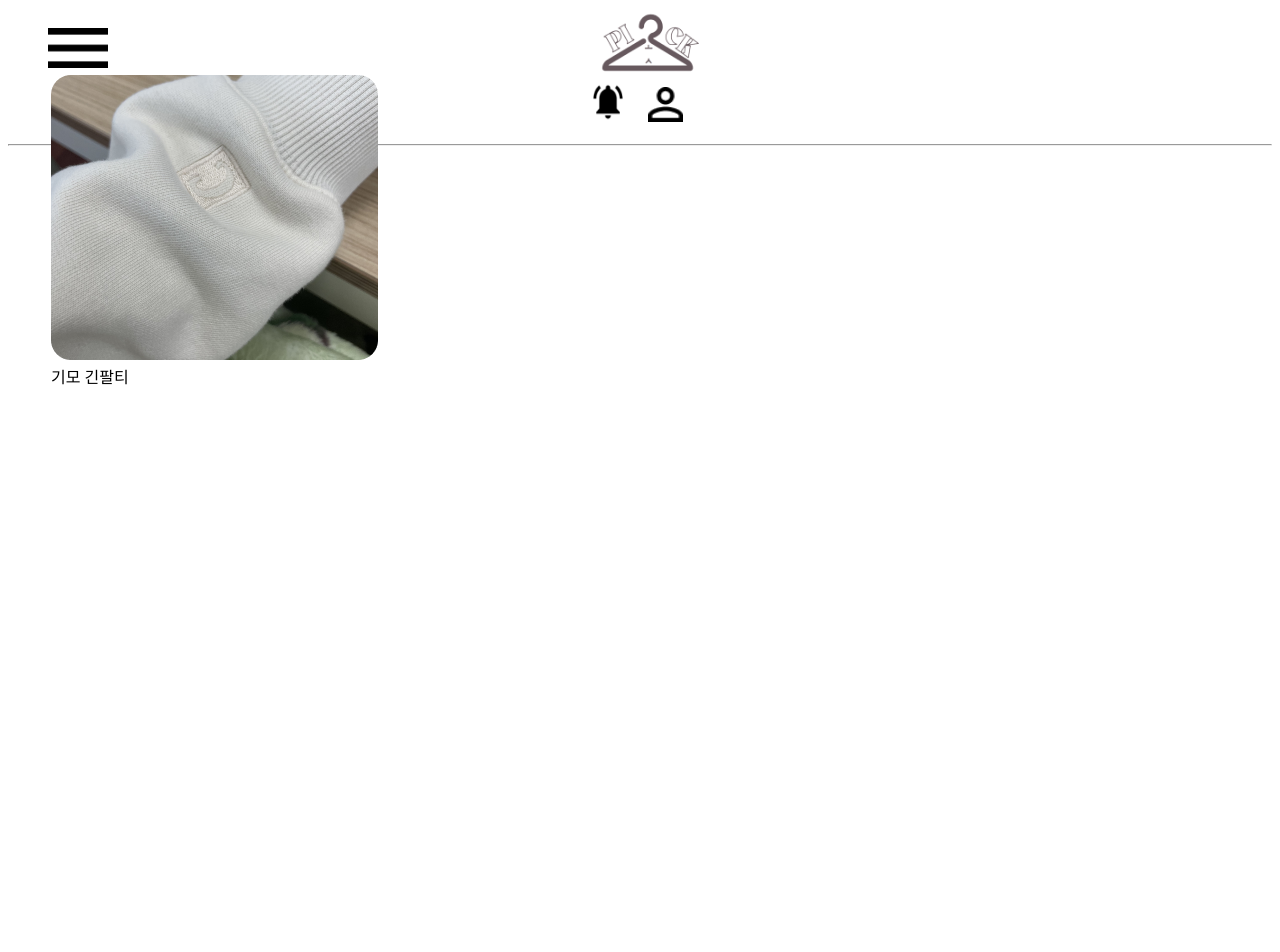
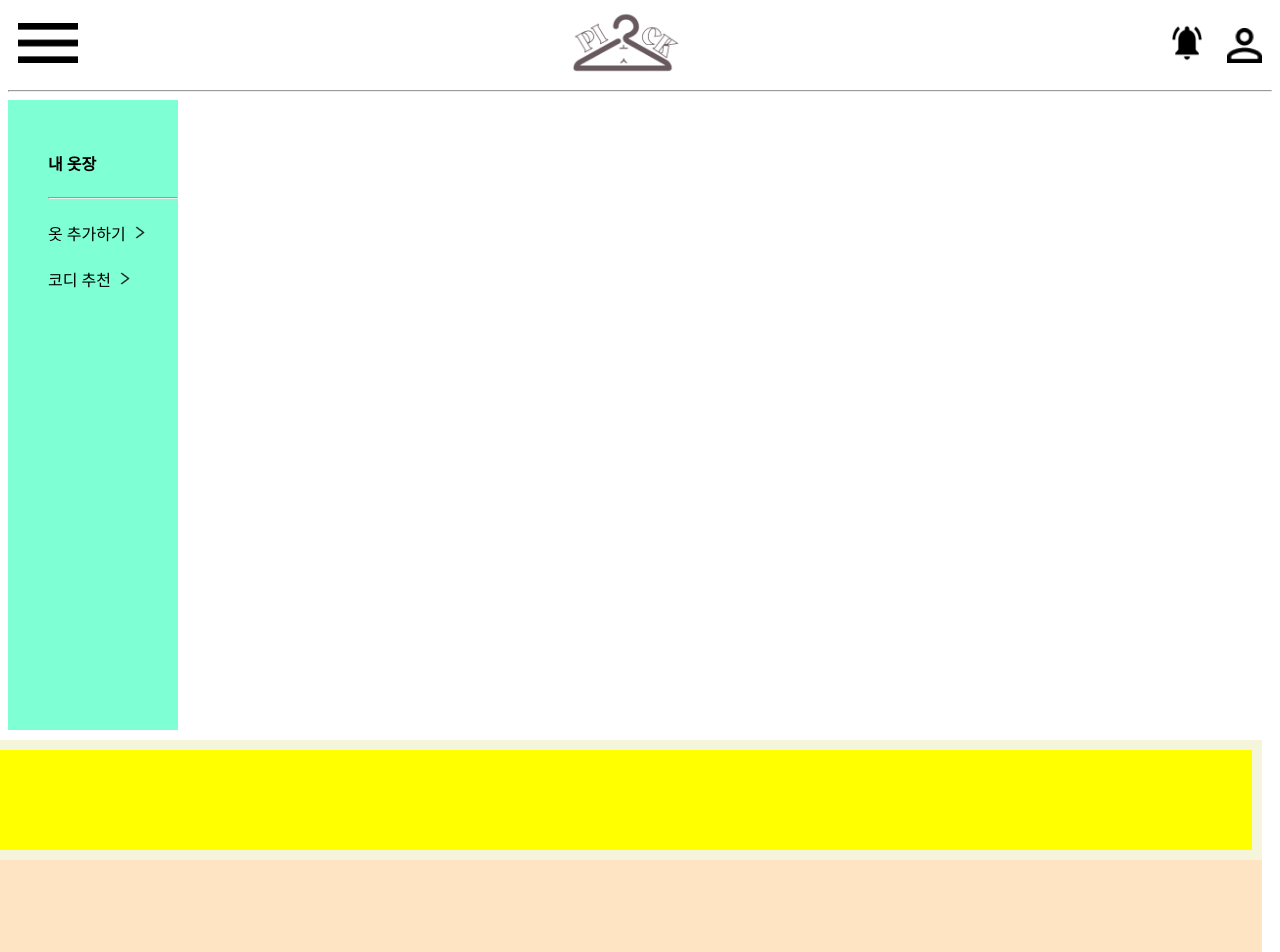
Before and after one commit to ClothPick/ClothPick-Team-Project-Web, a React (Create React App) app: page / in a window 1280 px wide. Shown: the top 952 px of the page. Before the commit the page ends 800 px from the top, so only its background shows below. Built offline with nearby package versions, Linux system fonts and the light colour scheme.

Commit message:
header, sidebar, closetList
header 완벽 구현
sidebar 구현
closetList 고생중.....ㅠ

```diff
--- a/src/App.js
+++ b/src/App.js
@@ -1,12 +1,15 @@
 import React from "react";
-import Sidebar from './closetList';
+import ClothList from './closetList';
 import Header from './header';
+import Sidebar from "./sidebar";
 
 function App() {
   return (
     <div>
       <Header/>
       <Sidebar/>
+      <ClothList/>
+
     </div>
   );
 }
--- a/src/closetList.css
+++ b/src/closetList.css
@@ -1,20 +1,26 @@
-.body{
-    margin: auto;
-}
-.sidebar{
-    width: 130px;
-    height: 50px;
-    padding-top: 10%;
-    padding-left: 40px;
+.filter{
+    width: 1300px;
+    height: 100px;
+    background-color: yellow;
+    float: inherit;
+    margin: 10px;
+    clear: right;
+
+
 }
 
-#arrow{
-    width: 20px;
-    height: 15px;
-    padding-top: 10px;
+.root{
+    width: 1300px;
+    height: 1000px;
+    float: right;
+    background-color: beige;
+    margin: 10px;
 }
 
-#list{
-    padding-left: 430px;
+.list{
+    width: 1300px;
+    height: 500px;
+    background-color: bisque;
+    clear: both;
 
 }
--- a/src/closetList.js
+++ b/src/closetList.js
@@ -1,27 +1,13 @@
 import './closetList.css'
-import Arrow from './img/arrow.png'
 import cloth1 from './img/cloth1.png'
-
-function sidebar(){
-        <div className='sidebar'>
-        <h4>내 옷장</h4>
-        <hr></hr>
-        <p></p>
-        <a>옷 추가하기 </a>
-        <img src={Arrow} id='arrow'></img>
-        <p></p>
-        <a>코디 추천 </a>
-        <img src={Arrow} id='arrow'></img>
-    </div>
-}
 
 function closetList(){
     return(
-        <div>
-            {sidebar()}
-            <div className='list'>
+        <div className='root'>
+                <div className='filter'></div>
+                <div className='list'>
                 <br></br>
-                <table id='table'>
+                {/* <table id='table'>
                     <tr>
                         <td><figure>
                             <img src={cloth1} id="c1"></img>
@@ -29,9 +15,9 @@ function closetList(){
                             </figure>
                             <figure>
 
-                                </figure></td>
+                            </figure></td>
                     </tr>
-                </table>
+                 </table> */}
             </div>
         </div>
     );
--- a/src/header.css
+++ b/src/header.css
@@ -1,30 +1,37 @@
 .header{
-    width: auto;
-    height: 30px;
+    display: flex;
+    flex-flow: row nowrap;
+    justify-content: space-between;
 }
 #logo{
-    width: 120px;
+    width: 130px;
     height: 70px;
-    padding-left: 38%;
 }
+
+
 #menubar{
     width: 60px;
     height: 40px;
-    padding-left: 40px;
-    padding-bottom: 10px;
+    margin-top: 15px;
+    margin-left: 10px;
 }
+
+
 
 #alarm{
     width: 40px;
     height: 40px;
-    padding-left:580px;
-    padding-bottom: 10px;
+
 }
 
 
 #human{
     width: 35px;
     height: 35px;
-    padding-left: 20px;
-    padding-bottom: 10px;
+    margin-left: 20px;
 }
+
+.end{
+    margin-top: 15px;
+    margin-right: 10px;
+}
--- a/src/header.js
+++ b/src/header.js
@@ -7,14 +7,18 @@ import alarm from './img/Alarm.png'
 
 function header(){
     return(
+        <div>
         <div className='header'>
-        <img src={menubar} id="menubar"></img>
-        <img src={logo} alt="logo" id="logo"></img>
-        <img src={alarm} alt="logo" id="alarm"></img>
-        <img src={human} alt="logo" id="human"></img>
+        <div class="item"><img src={menubar} id="menubar"></img></div>
+        <div class="item"><img src={logo} alt="logo" id="logo"></img></div>
+
+        <div className="end">
+            <img src={alarm} alt="logo" id="alarm"></img>
+            <img src={human} alt="logo" id="human"></img>
+        </div>
+        </div>
         <hr></hr>
-
-    </div>
+        </div>
     );
 }
 export default header;
--- /dev/null
+++ b/src/sidebar.css
@@ -0,0 +1,14 @@
+.sidebar{
+    width: 130px;
+    height: 600px;
+    padding-top: 30px;
+    padding-left: 40px;
+    float: left;
+    background-color: aquamarine;
+}
+
+#arrow{
+    width: 20px;
+    height: 15px;
+    padding-top: 10px;
+}
--- /dev/null
+++ b/src/sidebar.js
@@ -0,0 +1,20 @@
+import './sidebar.css'
+import Arrow from './img/arrow.png'
+
+function sidebar(){
+    return(
+        <div className='sidebar'>
+            <h4>내 옷장</h4>
+            <hr></hr>
+            <p></p>
+            <a>옷 추가하기 </a>
+            <img src={Arrow} id='arrow'></img>
+            <p></p>
+            <a>코디 추천 </a>
+            <img src={Arrow} id='arrow'></img>
+        </div>
+    )
+
+}
+
+export default sidebar;
```
